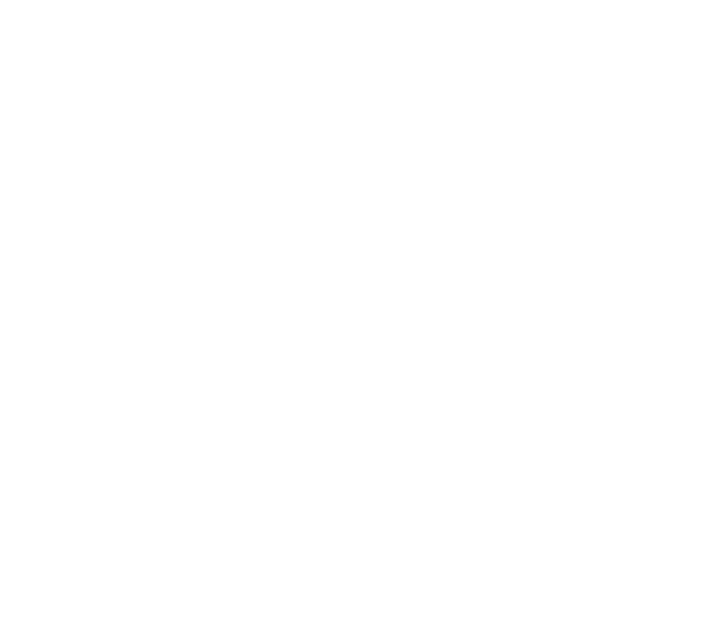
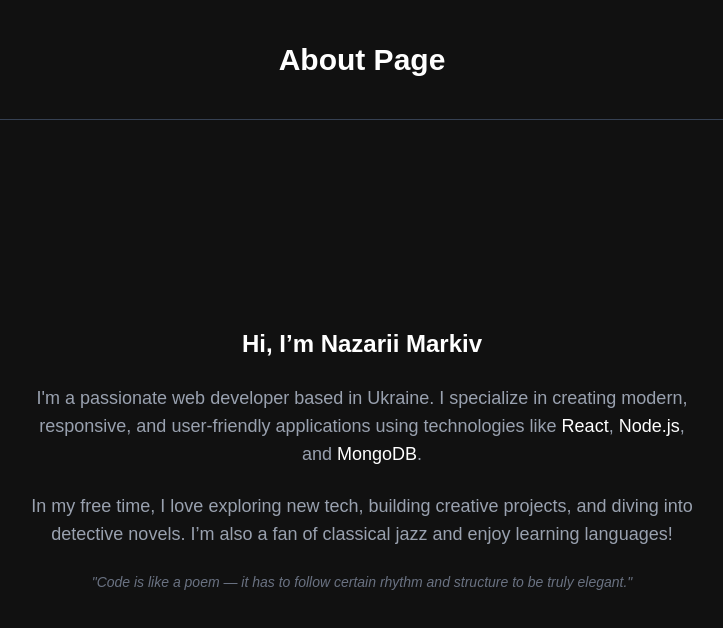
Before and after one commit to nazarMn/mini-site-nextjs-homework, a Next.js app: page /about in a window 1280 px wide. Shown: the top 628 px of the page, without its empty margins (278-1001 px from the left). Built offline with nearby package versions, Linux system fonts and the light colour scheme.

Commit message:
stylized About page

```diff
--- a/pages/about.jsx
+++ b/pages/about.jsx
@@ -1,9 +1,26 @@
-import React from 'react'
+import React from 'react';
 
-export default function about() {
+export default function About() {
   return (
-    <div>
+    <div className="w-screen h-screen bg-[#111] text-[#fff] flex flex-col">
+      <header className="w-full h-[15%] flex justify-center items-center border-b border-gray-700">
+        <h2 className="text-3xl font-bold text-center">About Page</h2>
+      </header>
 
+      <main className="w-full h-[85%] flex justify-center items-center px-6">
+        <div className="max-w-2xl text-center space-y-6">
+          <h3 className="text-2xl font-semibold">Hi, I’m Nazarii Markiv</h3>
+          <p className="text-gray-400 text-lg">
+            I'm a passionate web developer based in Ukraine. I specialize in creating modern, responsive, and user-friendly applications using technologies like <span className="text-white font-medium">React</span>, <span className="text-white font-medium">Node.js</span>, and <span className="text-white font-medium">MongoDB</span>.
+          </p>
+          <p className="text-gray-400 text-lg">
+            In my free time, I love exploring new tech, building creative projects, and diving into detective novels. I’m also a fan of classical jazz and enjoy learning languages!
+          </p>
+          <p className="text-gray-500 text-sm italic">
+            "Code is like a poem — it has to follow certain rhythm and structure to be truly elegant."
+          </p>
+        </div>
+      </main>
     </div>
-  )
+  );
 }
```
